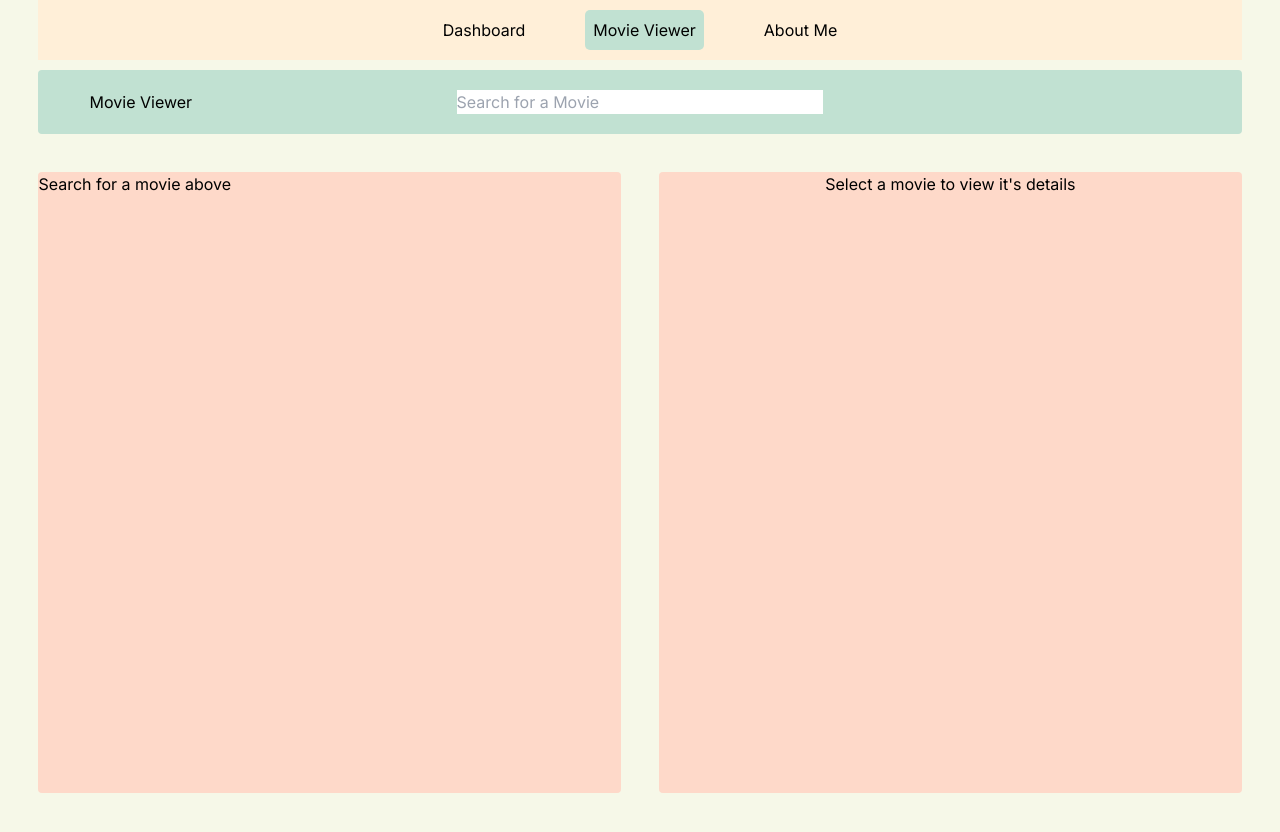
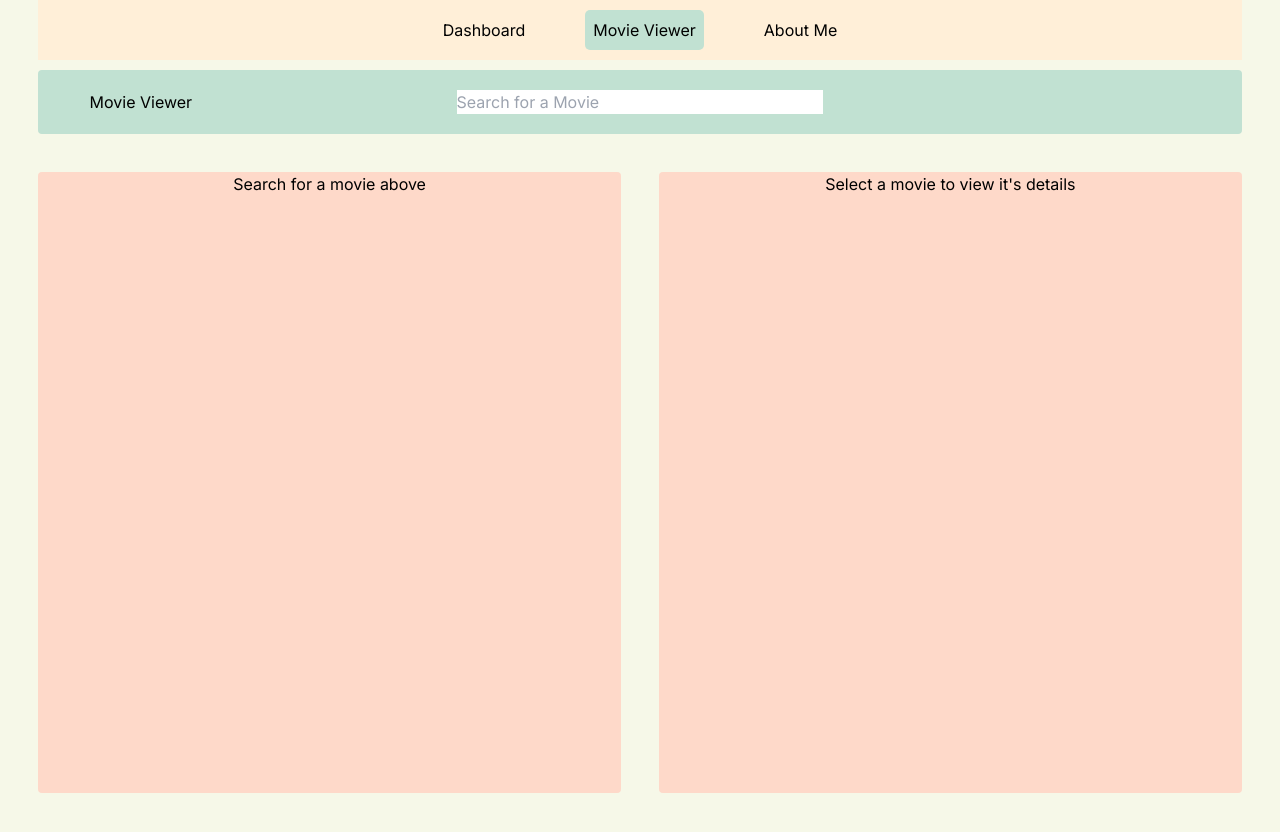
Before and after one commit to NoahCRobin/movie-viewer, a Next.js app: page /movieviewer in a window 1280 px wide. Built offline with nearby package versions, Linux system fonts and the light colour scheme.

Commit message:
movie lists styling

```diff
--- a/src/app/globals.css
+++ b/src/app/globals.css
@@ -90,7 +90,15 @@ h3 {
   padding: 0.5rem;
 }
 
-.navbar-link:hover {
+.movie-link {
+  background-color: #ffefd8;
+  border-radius: 5px;
+  padding: 0.25rem;
+  margin: 0.5rem;
+}
+
+.navbar-link:hover,
+.movie-link:hover {
   background-color: #c1e1d2;
 }
 
--- a/src/components/MovieDetails.tsx
+++ b/src/components/MovieDetails.tsx
@@ -47,7 +47,7 @@ export default function MovieDetails({ movieId }: { movieId: string }) {
             <p>Directed By: {movieData.Director}</p>
           </div>
           <Link href={`/movieviewer/${movieData.imdbID}`}>
-            Click Here to go this movies detail page
+            <button className="movie-link">Go to Movie Details Page</button>
           </Link>
         </>
       ) : (
--- a/src/components/MovieList.tsx
+++ b/src/components/MovieList.tsx
@@ -99,19 +99,23 @@ export default function MovieList({
       onScroll={onScroll}
     >
       <div className="grid align-items-center">
+        {movieList.length > 0 ? (
           <ul className="list list-movies ">
-          {movieList.length > 0
-            ? movieList.map((movie) => (
+            {movieList.map((movie) => (
               <Movie
                 movie={movie}
                 key={movie.imdbID}
                 onSelectMovie={onSelectMovie}
               />
-              ))
-            : "Search for a movie above"}
+            ))}
           </ul>
+        ) : (
+          <p className="justify-self-center">Search for a movie above</p>
+        )}
         {page === 1 && searchQuery !== "" && (
-          <button onClick={handleIncrementPage}>Load More</button>
+          <button className="movie-link" onClick={handleIncrementPage}>
+            Load More
+          </button>
         )}
       </div>
     </div>
```
Lines whose indentation alone changed are shown as unchanged.
